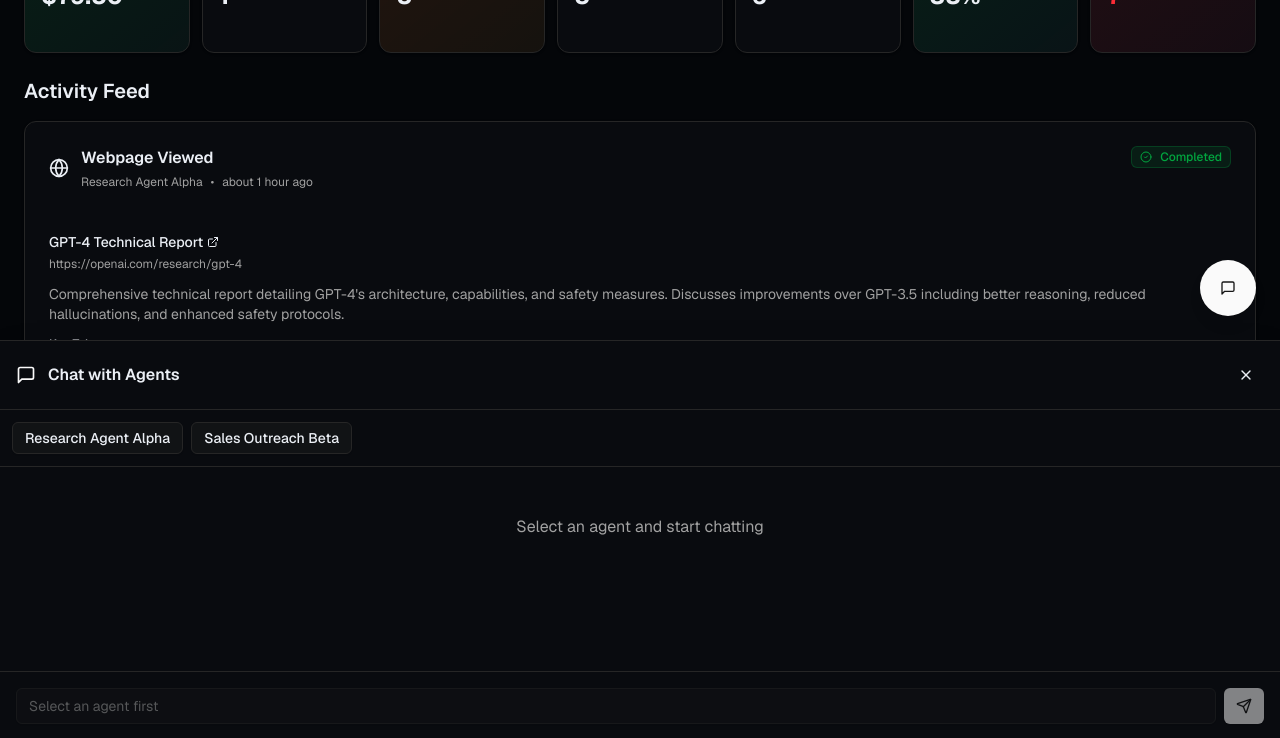
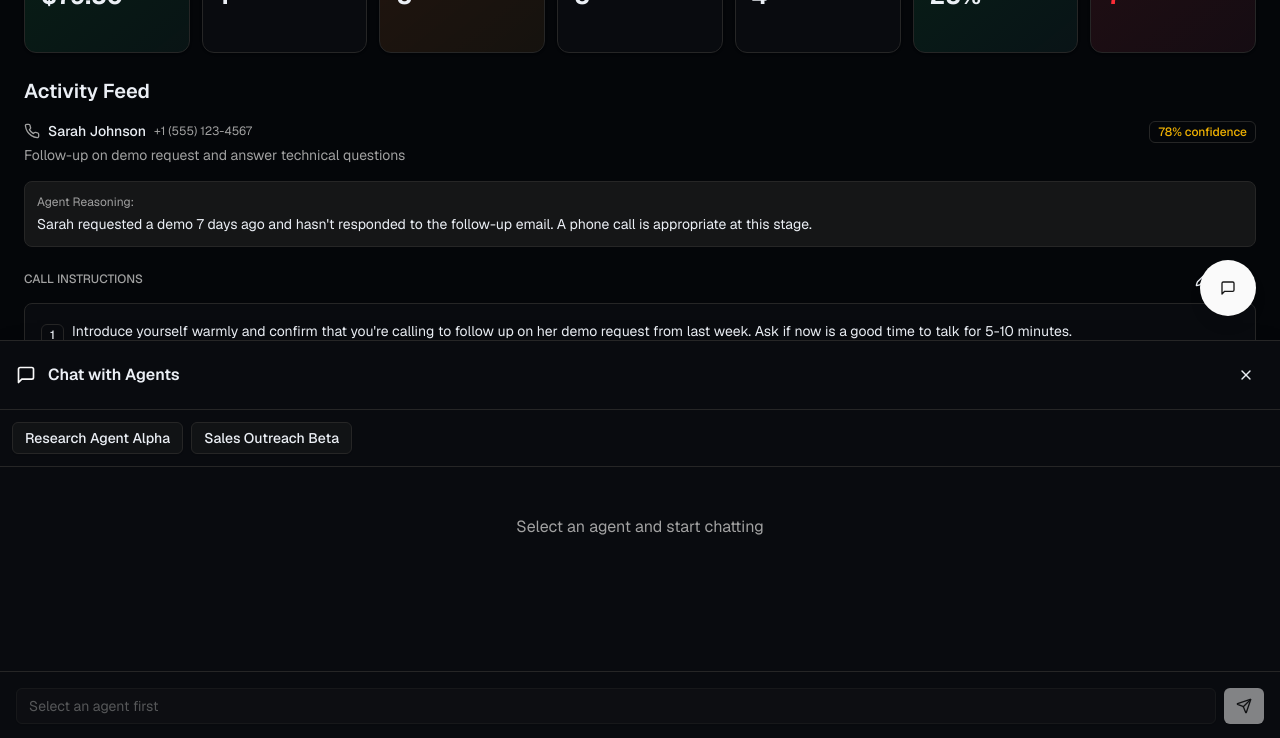
Before and after one commit to shuruheel/volition, a Next.js app: page /dashboard in a window 1280 px wide. Shown: the part 460-1198 px from the top of the page. Built offline with nearby package versions, Linux system fonts and the light colour scheme; sample sign-in values are in the browser's storage.

Commit message:
feat: remove "webpage_viewed" and "journal_read" activities
Update mock data and activity card component removal logic.

Co-authored-by: Shan <2854661+shuruheel@users.noreply.github.com>

```diff
--- a/app/layout.tsx
+++ b/app/layout.tsx
@@ -5,6 +5,13 @@ import { GeistMono } from "geist/font/mono"
 import { Analytics } from "@vercel/analytics/next"
 import "./globals.css"
 import { Suspense } from "react"
+import { Geist as V0_Font_Geist, Geist_Mono as V0_Font_Geist_Mono, Source_Serif_4 as V0_Font_Source_Serif_4 } from 'next/font/google'
+
+// Initialize fonts
+const _geist = V0_Font_Geist({ subsets: ['latin'], weight: ["100","200","300","400","500","600","700","800","900"], variable: '--v0-font-geist' })
+const _geistMono = V0_Font_Geist_Mono({ subsets: ['latin'], weight: ["100","200","300","400","500","600","700","800","900"], variable: '--v0-font-geist-mono' })
+const _sourceSerif_4 = V0_Font_Source_Serif_4({ subsets: ['latin'], weight: ["200","300","400","500","600","700","800","900"], variable: '--v0-font-source-serif-4' })
+const _v0_fontVariables = `${_geist.variable} ${_geistMono.variable} ${_sourceSerif_4.variable}`
 
 export const metadata: Metadata = {
   title: "Agent Dashboard - AI Agent Management",
@@ -19,7 +26,7 @@ export default function RootLayout({
 }>) {
   return (
     <html lang="en" className="dark">
-      <body className={`font-sans ${GeistSans.variable} ${GeistMono.variable}`}>
+      <body className={`font-sans ${GeistSans.variable} ${GeistMono.variable} ${_v0_fontVariables}`}>
         <Suspense fallback={null}>{children}</Suspense>
         <Analytics />
       </body>
--- a/components/unified-activity-card.tsx
+++ b/components/unified-activity-card.tsx
@@ -8,7 +8,7 @@ import { EmailActivityCard } from "./email-activity-card"
 import { PhoneActivityCard } from "./phone-activity-card"
 import { CalendarActivityCard } from "./calendar-activity-card"
 import { FinancialActivityCard } from "./financial-activity-card"
-import { Globe, FileText, Video, ImageIcon, Mail, Clock, ExternalLink, CheckCircle2, ArrowRight } from "lucide-react"
+import { FileText, Video, ImageIcon, Mail, Clock, ExternalLink, CheckCircle2, ArrowRight } from "lucide-react"
 import { formatDistanceToNow } from "date-fns"
 
 interface UnifiedActivityCardProps {
@@ -158,10 +158,6 @@ export function UnifiedActivityCard({ activity, agentName, onApprove, onReject,
 function getActivityIcon(type: UnifiedActivity["type"]) {
   const iconClass = "h-5 w-5"
   switch (type) {
-    case "webpage_viewed":
-      return <Globe className={iconClass} />
-    case "journal_read":
-      return <FileText className={iconClass} />
     case "video_watched":
       return <Video className={iconClass} />
     case "image_seen":
@@ -177,10 +173,6 @@ function getActivityIcon(type: UnifiedActivity["type"]) {
 
 function getActivityTitle(type: UnifiedActivity["type"]) {
   switch (type) {
-    case "webpage_viewed":
-      return "Webpage Viewed"
-    case "journal_read":
-      return "Scientific Journal Read"
     case "video_watched":
       return "Video Watched"
     case "image_seen":
@@ -198,63 +190,6 @@ function renderActivityContent(activity: UnifiedActivity) {
   const data = activity.data
 
   switch (activity.type) {
-    case "webpage_viewed":
-      return (
-        <div className="space-y-3">
-          <div>
-            <a
-              href={data.url}
-              target="_blank"
-              rel="noopener noreferrer"
-              className="text-sm font-medium hover:underline flex items-center gap-1"
-            >
-              {data.title}
-              <ExternalLink className="h-3 w-3" />
-            </a>
-            <p className="text-xs text-muted-foreground mt-1">{data.url}</p>
-          </div>
-          <p className="text-sm text-muted-foreground">{data.summary}</p>
-          {data.keyTakeaways && data.keyTakeaways.length > 0 && (
-            <div>
-              <p className="text-xs font-medium mb-2">Key Takeaways:</p>
-              <ul className="space-y-1">
-                {data.keyTakeaways.map((takeaway: string, idx: number) => (
-                  <li key={idx} className="text-xs text-muted-foreground flex items-start gap-2">
-                    <ArrowRight className="h-3 w-3 mt-0.5 shrink-0" />
-                    <span>{takeaway}</span>
-                  </li>
-                ))}
-              </ul>
-            </div>
-          )}
-        </div>
-      )
-
-    case "journal_read":
-      return (
-        <div className="space-y-3">
-          <div>
-            <a
-              href={data.url}
-              target="_blank"
-              rel="noopener noreferrer"
-              className="text-sm font-medium hover:underline flex items-center gap-1"
-            >
-              {data.title}
-              <ExternalLink className="h-3 w-3" />
-            </a>
-            <p className="text-xs text-muted-foreground mt-1">
-              {data.authors.join(", ")} • {data.journal}
-            </p>
-          </div>
-          <p className="text-sm text-muted-foreground">{data.summary}</p>
-          <div className="bg-muted/50 rounded-lg p-3">
-            <p className="text-xs font-medium mb-1">Relevance:</p>
-            <p className="text-xs text-muted-foreground">{data.relevance}</p>
-          </div>
-        </div>
-      )
-
     case "video_watched":
       return (
         <div className="space-y-3">
--- a/lib/mock-data.ts
+++ b/lib/mock-data.ts
@@ -608,7 +608,7 @@ export const MOCK_ACTIVITIES: AgentActivity[] = [
     agentId: "2",
     type: "task_completed",
     description: "Completed lead qualification task",
-    timestamp: new Date(Date.now() - 90 * 60 * 1000),
+    timestamp: new Date(Date.now() - 90 * 60 * 60 * 1000),
   },
   {
     id: "a6",
@@ -622,7 +622,7 @@ export const MOCK_ACTIVITIES: AgentActivity[] = [
     agentId: "2",
     type: "calendar_event",
     description: "Scheduled a meeting with potential lead",
-    timestamp: new Date(Date.now() - 150 * 60 * 1000),
+    timestamp: new Date(Date.now() - 150 * 60 * 60 * 1000),
   },
   {
     id: "a8",
@@ -1042,45 +1042,6 @@ export const MOCK_UNIFIED_ACTIVITIES: UnifiedActivity[] = [
     },
   },
   {
-    id: "ua3",
-    agentId: "1",
-    type: "webpage_viewed",
-    status: "completed",
-    priority: "medium",
-    createdAt: new Date(Date.now() - 1 * 60 * 60 * 1000),
-    data: {
-      type: "webpage_viewed",
-      url: "https://openai.com/research/gpt-4",
-      title: "GPT-4 Technical Report",
-      summary:
-        "Comprehensive technical report detailing GPT-4's architecture, capabilities, and safety measures. Discusses improvements over GPT-3.5 including better reasoning, reduced hallucinations, and enhanced safety protocols.",
-      keyTakeaways: [
-        "GPT-4 shows significant improvements in complex reasoning tasks",
-        "Safety measures include RLHF and red-teaming",
-        "Multimodal capabilities enable image understanding",
-      ],
-    },
-  },
-  {
-    id: "ua4",
-    agentId: "1",
-    type: "journal_read",
-    status: "completed",
-    priority: "high",
-    createdAt: new Date(Date.now() - 2 * 60 * 60 * 1000),
-    data: {
-      type: "journal_read",
-      title: "Mechanistic Interpretability for AI Safety",
-      authors: ["Chris Olah", "Nick Cammarata", "Ludwig Schubert"],
-      journal: "Nature Machine Intelligence",
-      url: "https://example.com/paper1",
-      summary:
-        "This paper explores mechanistic interpretability as a key approach to AI safety. The authors demonstrate techniques for understanding neural network internals and argue that transparency is crucial for alignment.",
-      relevance:
-        "Directly relevant to current research on AI safety approaches. Provides foundational understanding for interpretability work.",
-    },
-  },
-  {
     id: "ua5",
     agentId: "2",
     type: "phone_call",
```
